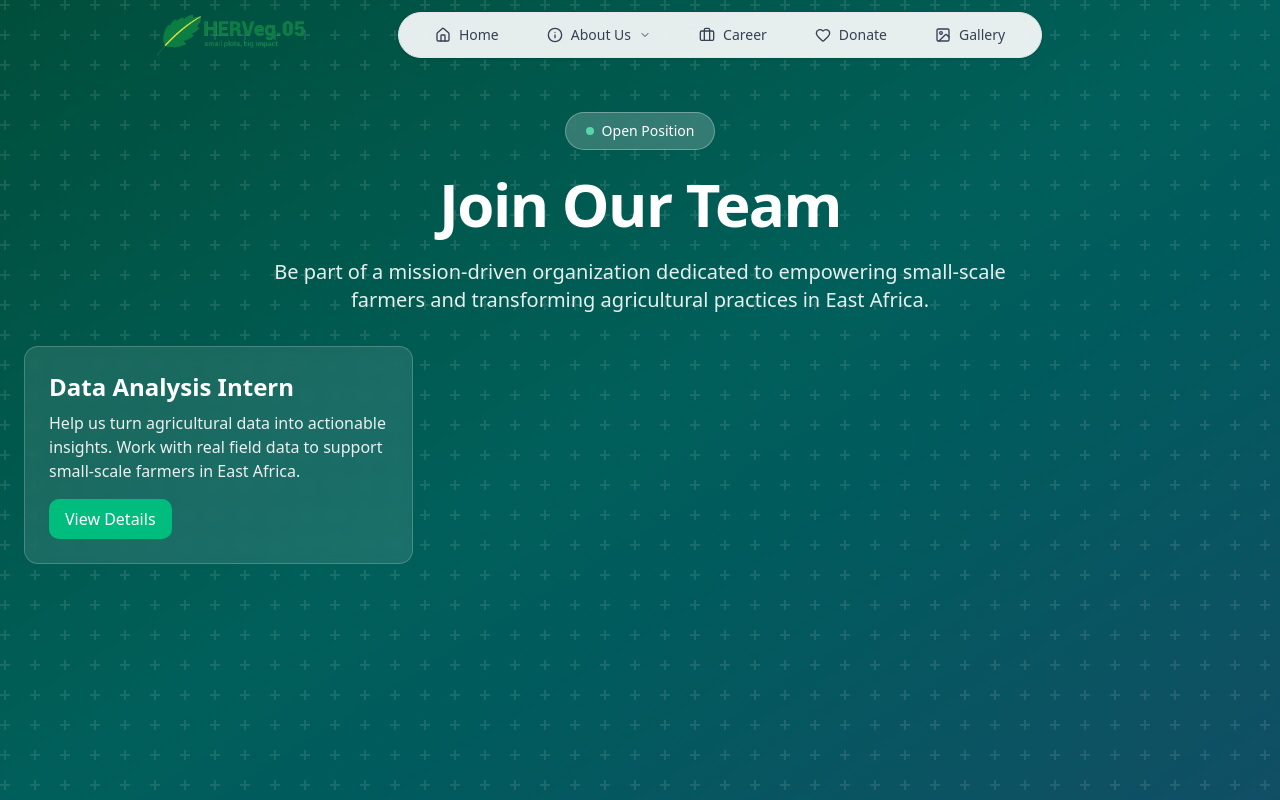
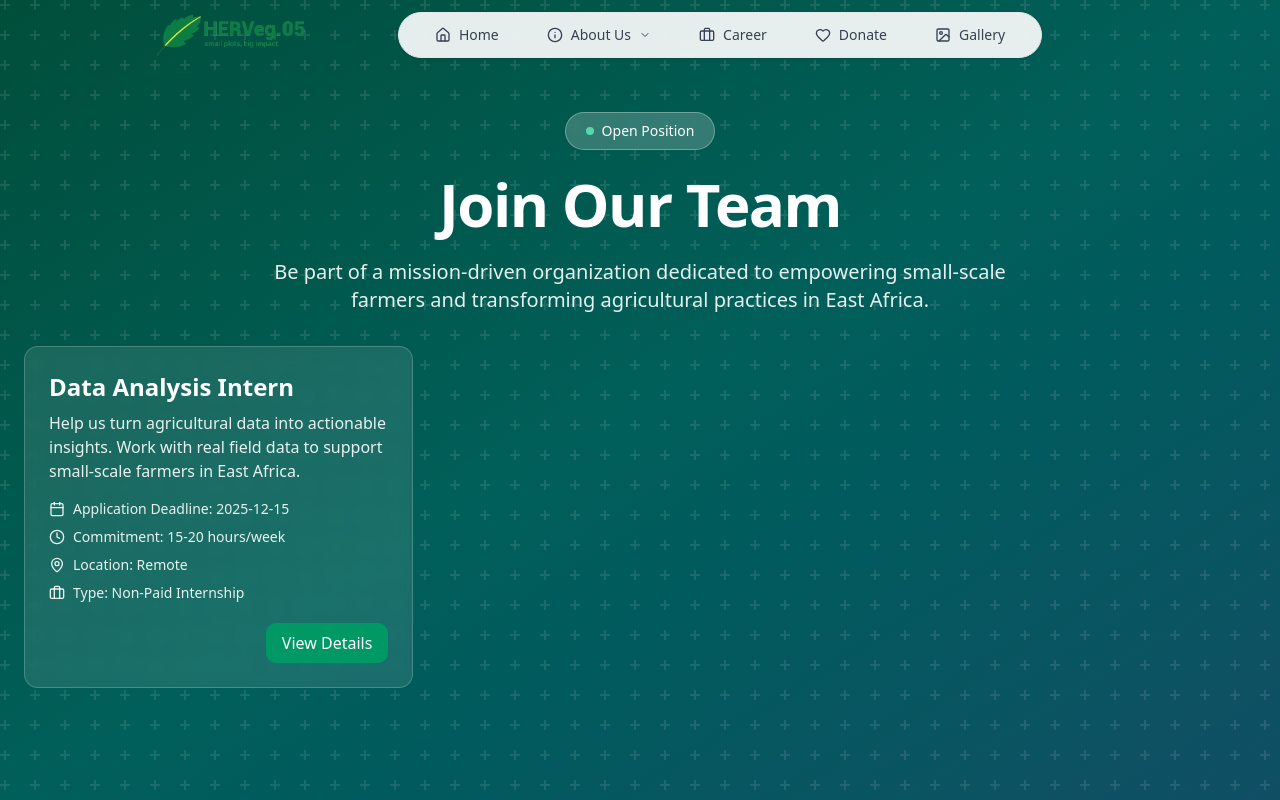
Before and after one commit to Mhando-Z/HervegWeb, a Next.js app: page /opportunity in a window 1280 px wide. Shown: the top 800 px of the page. Built offline with nearby package versions, Linux system fonts and the light colour scheme; a web font is replaced by a local one.

Commit message:
Phase One

```diff
--- a/src/app/opportunity/page.jsx
+++ b/src/app/opportunity/page.jsx
@@ -8,6 +8,7 @@ import JobDetailsModal from "./JobDetails";
 const jobData = [
   {
     id: "data-analyst-intern",
+    date: "2025-12-15",
     title: "Data Analysis Intern",
     shortDescription:
       "Help us turn agricultural data into actionable insights. Work with real field data to support small-scale farmers in East Africa.",
@@ -138,12 +139,34 @@ export default function JobListingPage() {
                   {job.title}
                 </h2>
                 <p className="text-white/90 mb-4">{job.shortDescription}</p>
-                <button
-                  onClick={() => handleDetailsOpen(job)}
-                  className="px-4 py-2 bg-emerald-500 hover:bg-emerald-600 text-white rounded-lg transition-colors duration-300"
-                >
-                  View Details
-                </button>
+
+                <div>
+                  <div className="flex items-center text-white/90 text-sm mb-2">
+                    <Calendar className="w-4 h-4 mr-2" />
+                    <span>Application Deadline: {job.date}</span>
+                  </div>
+                  <div className="flex items-center text-white/90 text-sm mb-2">
+                    <Clock className="w-4 h-4 mr-2" />
+                    <span>Commitment: {job.commitment}</span>
+                  </div>
+                  <div className="flex items-center text-white/90 text-sm mb-2">
+                    <MapPin className="w-4 h-4 mr-2" />
+                    <span>Location: {job.location}</span>
+                  </div>
+                  <div className="flex items-center text-white/90 text-sm">
+                    <Briefcase className="w-4 h-4 mr-2" />
+                    <span>Type: {job.type}</span>
+                  </div>
+                </div>
+
+                <div className="w-full mt-5 justify-end flex flex-col items-end ">
+                  <button
+                    onClick={() => handleDetailsOpen(job)}
+                    className="px-4 py-2  bg-emerald-600 cursor-pointer hover:bg-emerald-600 text-white rounded-lg transition-colors duration-300"
+                  >
+                    View Details
+                  </button>
+                </div>
               </motion.div>
             ))}
           </div>
```
